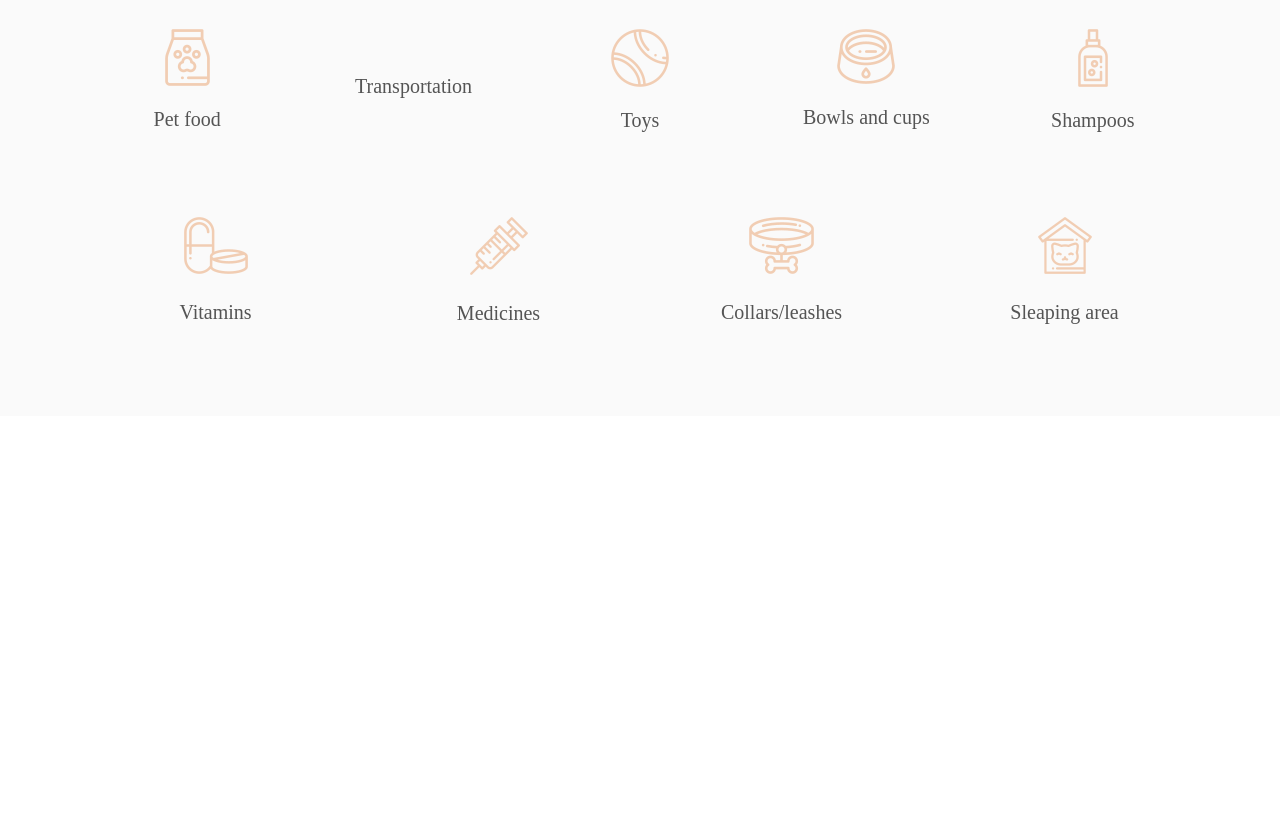
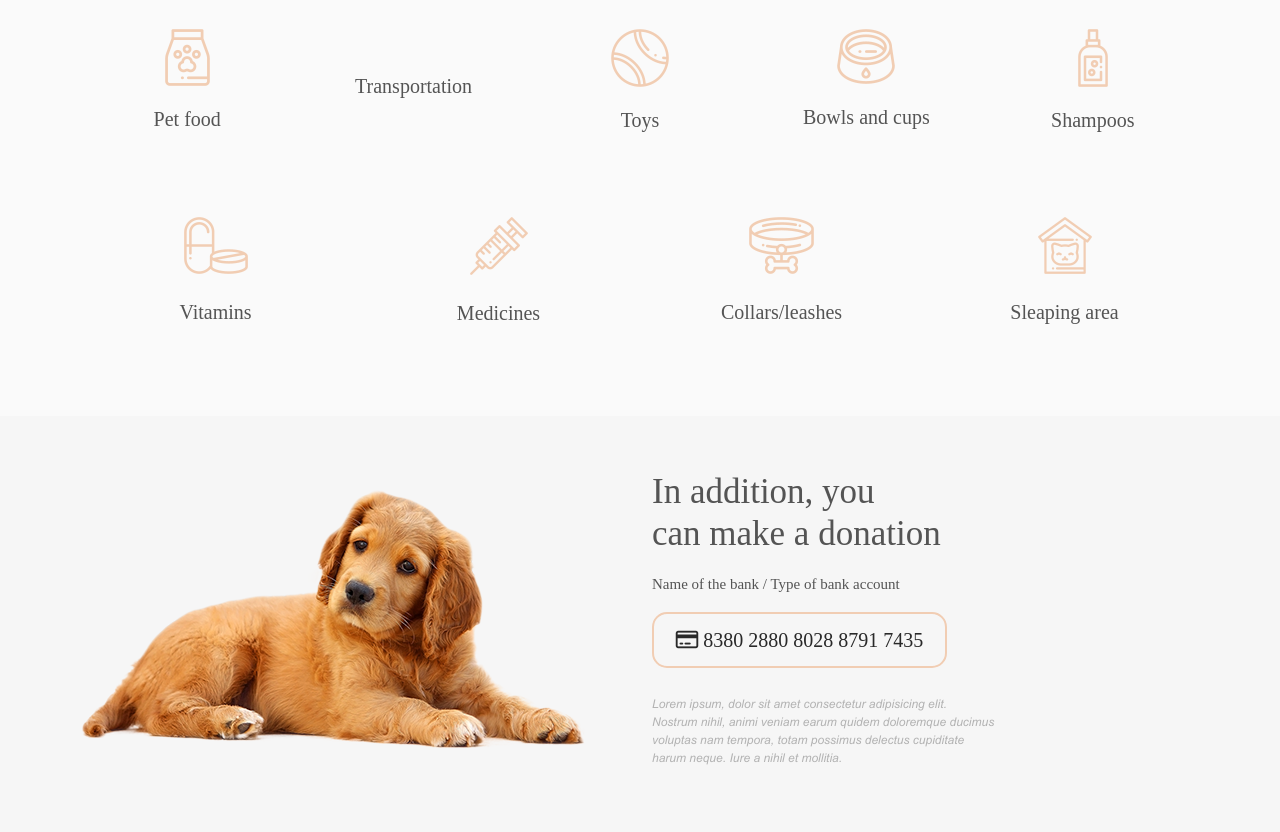
Before and after one commit to milan9111/house-for-pets, a plain HTML site: page index.html in a window 1280 px wide. Shown: the part 2189-3021 px from the top of the page. Before the commit the page ends 2605 px from the top, so only its background shows below. Drawn offline with nearby package versions, Linux system fonts and the light colour scheme.

Commit message:
add full section donation

```diff
--- a/index.html
+++ b/index.html
@@ -196,7 +196,27 @@
               </div>
     </section>
 
-    <section class="box_gallery">
+    <section class="donation">
+              <div class="container-xl">
+                <div class="row align-items-end">
+                  <div class="col-6">
+                    <img src="images/dog-donation.png">
+                  </div>
+                  <div class="col-6">
+                    <h2><span class="text-block">In addition, you</span>
+                      <span class="text-block">can make a donation</span></h2>
+                    <p class="donation-text-top">Name of the bank / Type of bank account</p>
+                    <button class="donation-button"><i class="fa fa-credit-card" aria-hidden="true"></i> 8380 2880 8028 8791 7435</button>
+                    <p class="donation-text-bottom">
+                      <span class="text-block">Lorem ipsum, dolor sit amet consectetur adipisicing elit.</span>
+                      <span class="text-block">Nostrum nihil, animi veniam earum quidem doloremque ducimus</span>
+                      <span class="text-block">voluptas nam tempora, totam possimus delectus cupiditate</span>
+                      <span class="text-block">harum neque. Iure a nihil et mollitia.</span>
+                    </p>
+                  </div>
+                </div>
+              </div>
+    </section>
 </main>
     <footer class="footer_box">
         <div class="container">
--- a/style/custom.css
+++ b/style/custom.css
@@ -55,6 +55,11 @@ font: inherit;
 @font-face {
 	font-family: 'Georgia';
 	src: url(../fonts/georgia.ttf);
+}
+
+@font-face {
+	font-family: 'Arial-Italic';
+	src: url(../fonts/arial_italic.ttf);
 }
 
 .navbar {
@@ -267,3 +272,46 @@ font: inherit;
 .help img:hover {
   transform: scale(2);
 }
+
+.donation {
+  background-color: #f6f6f6;
+}
+
+.donation img {
+  padding: 0% 0% 15% 0%;
+}
+
+.donation h2 {
+  padding: 10% 0% 2% 0%;
+  font-family: 'Gergia';
+  color: #545454;
+  font-size: 35px;
+}
+
+.donation-text-top {
+  font-family: 'Gergia';
+  color: #545454;
+  font-size: 15px;
+}
+
+.donation-button {
+  font-family: 'Gergia';
+  color: #292929;
+  font-size: 20px;
+  border:2px solid #f1cdb3;
+  border-radius: 15px;
+  background-color:transparent;
+  margin: 0% 2% 5% 0%;
+  padding: 2% 4% 2% 4%;
+}
+
+.donation-button:hover {
+  background-color: #f1cdb3;
+}
+
+.donation-text-bottom {
+  font-family: 'Arial-Italic';
+  color: #b2b2b2;
+  font-size: 12px;
+  padding: 0% 0% 9% 0%;
+}
```
Also changed, not shown: fonts/arial_italic.ttf (added), images/dog-donation.png (added).
